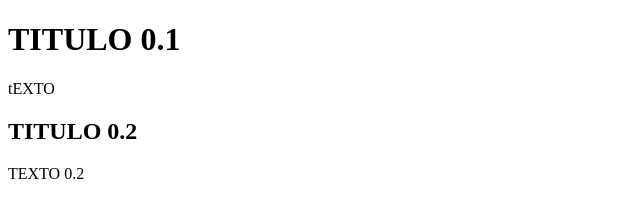
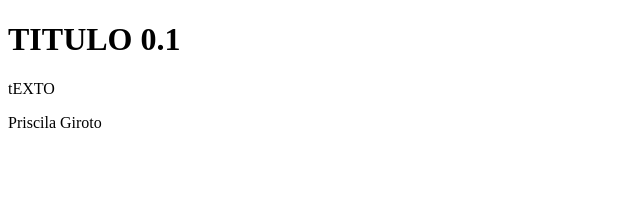
Before and after one commit to priscilagirotofarias-web/Agrinho-0.1, a plain HTML site: page Index.html in a window 1280 px wide. Shown: the whole page, without its empty margins (0-640 px from the left). Drawn offline with Linux system fonts and the light colour scheme.

Commit message:
header main e body

```diff
--- a/Index.html
+++ b/Index.html
@@ -10,12 +10,14 @@
 <body>
     <header>
         <h1> TITULO 0.1 </h1>
-        <p> tEXTO </p>
+
+ <p> tEXTO </p>
     </header>
-
-    <h2>TITULO 0.2 </h2>
-    <P> TEXTO 0.2 </P>
-
+    <main>
+    <footer>
+        <p> Priscila Giroto</p>
+    </footer>
+    </main>
 </body>
 
 </html>
```
